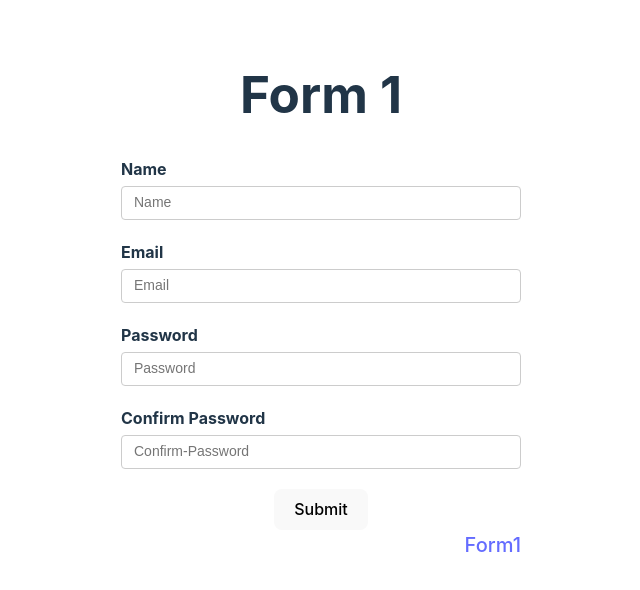
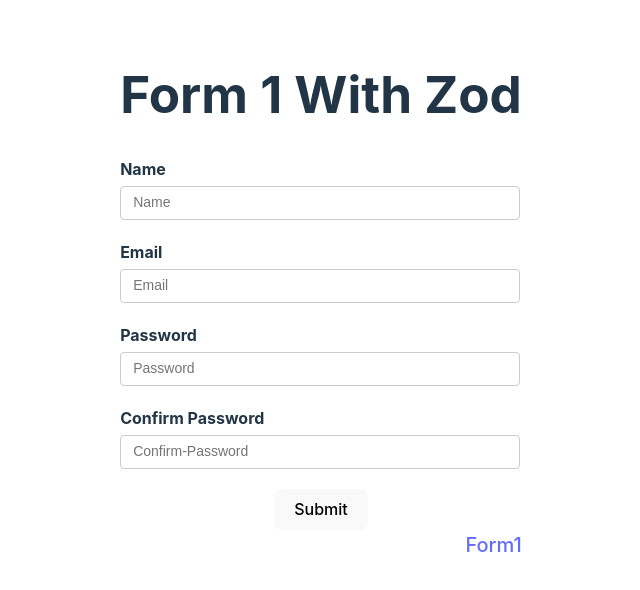
Before and after one commit to rishijain-1/React-Hook--form, a React (Vite) app: page /form1 in a window 1280 px wide. Shown: the top 590 px of the page, without its empty margins (319-959 px from the left). Built offline with nearby package versions, Linux system fonts and the light colour scheme.

Commit message:
Change heading of From1

```diff
--- a/src/components/Form1.tsx
+++ b/src/components/Form1.tsx
@@ -38,7 +38,7 @@ export const Form1 = () => {
   };
   return (
     <div>
-      <h1>Form 1</h1>
+        <h1>Form 1 With Zod</h1>
       <form onSubmit={handleSubmit(onSubmit)}>
         <label htmlFor="name">Name</label>
         <input
```
